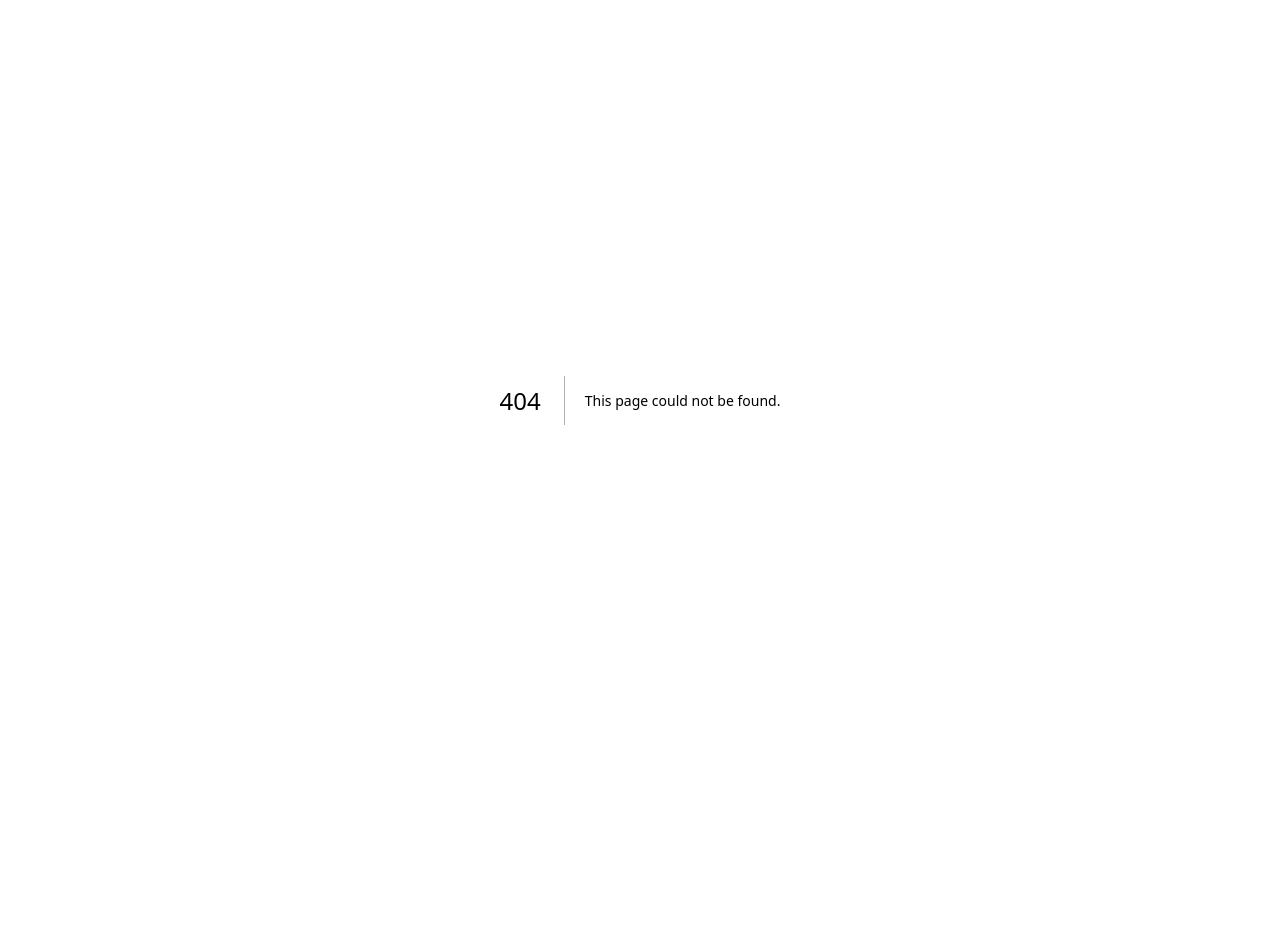
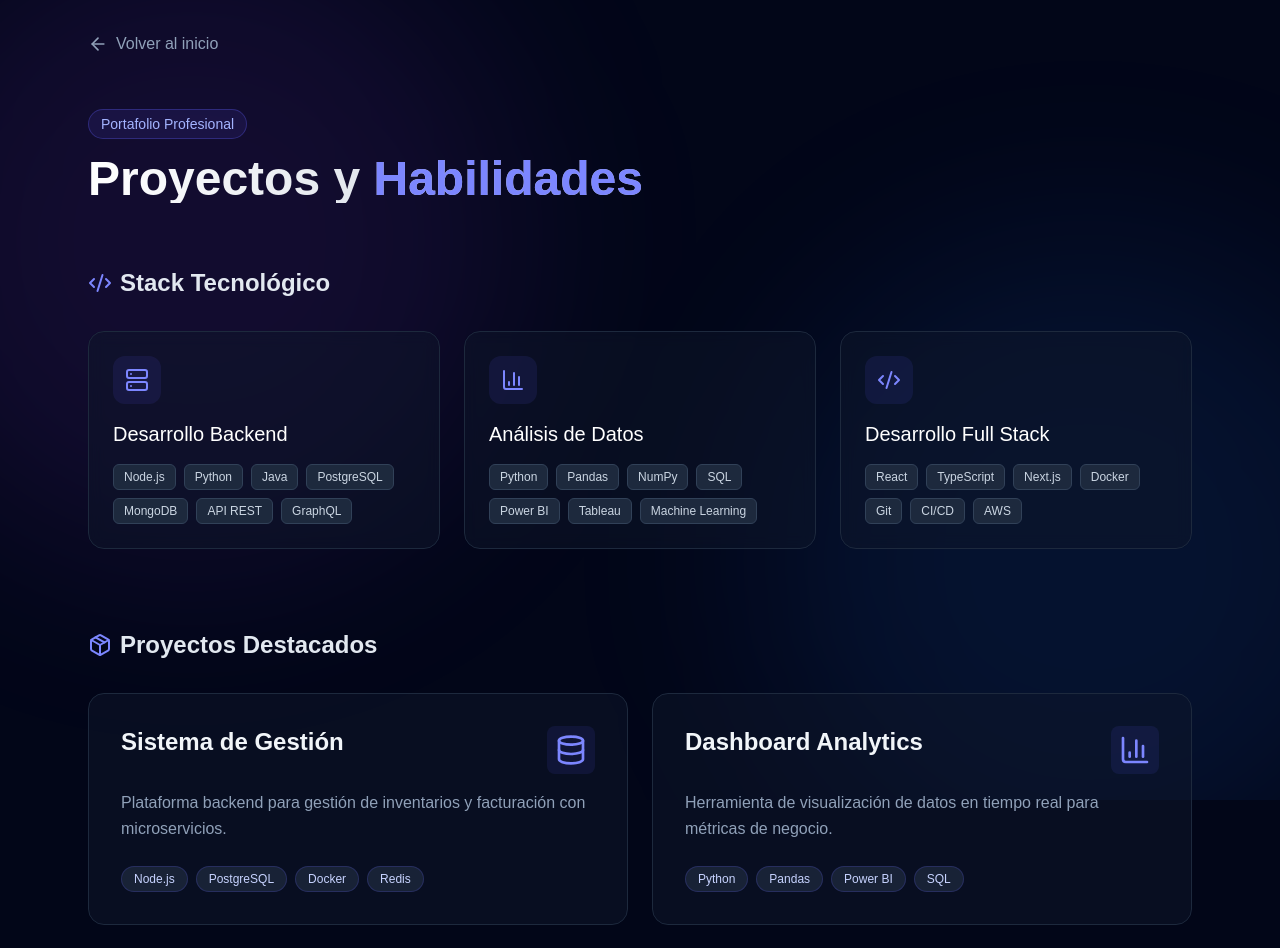
Before and after one commit to Miithras/PersonalPortfolio, a Next.js app: page /portafolio in a window 1280 px wide. Before the commit this address had no page. Shown: the top 948 px of the page. Before the commit the page ends 800 px from the top, so only its background shows below. Built offline with nearby package versions, Linux system fonts and the light colour scheme.

Commit message:
Create /portafolio and page.tsx

```diff
--- /dev/null
+++ b/app/portafolio/page.tsx
@@ -0,0 +1,209 @@
+"use client";
+
+import { motion, Variants } from "framer-motion";
+import Link from "next/link";
+import { ArrowLeft, Database, Server, BarChart3, Code2, Globe, Package } from 'lucide-react';
+
+export default function Portfolio() {
+
+  // --- CONFIGURACIÓN DE ANIMACIONES (Misma que en Home) ---
+  const containerVariants: Variants = {
+    hidden: { opacity: 0 },
+    visible: {
+      opacity: 1,
+      transition: { staggerChildren: 0.1, delayChildren: 0.2 },
+    },
+  };
+
+  const itemVariants: Variants = {
+    hidden: { y: 20, opacity: 0 },
+    visible: {
+      y: 0,
+      opacity: 1,
+      transition: { type: "spring", stiffness: 100 },
+    },
+  };
+
+  const bgVariants: Variants = {
+    hidden: { opacity: 0, scale: 0.8 },
+    visible: {
+      opacity: 1,
+      scale: 1,
+      transition: { duration: 1.5, ease: "easeOut" },
+    },
+  };
+
+  // --- DATOS ---
+  const skills = [
+    {
+      category: 'Desarrollo Backend',
+      icon: <Server className="w-6 h-6" />,
+      items: ['Node.js', 'Python', 'Java', 'PostgreSQL', 'MongoDB', 'API REST', 'GraphQL']
+    },
+    {
+      category: 'Análisis de Datos',
+      icon: <BarChart3 className="w-6 h-6" />,
+      items: ['Python', 'Pandas', 'NumPy', 'SQL', 'Power BI', 'Tableau', 'Machine Learning']
+    },
+    {
+      category: 'Desarrollo Full Stack',
+      icon: <Code2 className="w-6 h-6" />,
+      items: ['React', 'TypeScript', 'Next.js', 'Docker', 'Git', 'CI/CD', 'AWS']
+    }
+  ];
+
+  const projects = [
+    {
+      title: 'Sistema de Gestión',
+      description: 'Plataforma backend para gestión de inventarios y facturación con microservicios.',
+      tech: ['Node.js', 'PostgreSQL', 'Docker', 'Redis'],
+      icon: <Database className="w-8 h-8" />
+    },
+    {
+      title: 'Dashboard Analytics',
+      description: 'Herramienta de visualización de datos en tiempo real para métricas de negocio.',
+      tech: ['Python', 'Pandas', 'Power BI', 'SQL'],
+      icon: <BarChart3 className="w-8 h-8" />
+    },
+    {
+      title: 'Pipeline ETL Big Data',
+      description: 'Sistema automatizado de extracción y transformación de datos.',
+      tech: ['Python', 'Airflow', 'AWS S3', 'Snowflake'],
+      icon: <Package className="w-8 h-8" />
+    }
+  ];
+
+  return (
+    <main className="relative min-h-screen w-full bg-slate-950 text-white overflow-hidden">
+
+      {/* --- FONDO ANIMADO (Consistente con Home) --- */}
+      <div className="fixed inset-0 overflow-hidden pointer-events-none">
+        <motion.div
+          variants={bgVariants} initial="hidden" animate="visible"
+          className="absolute top-[-10%] left-[-10%] w-[40rem] h-[40rem] bg-purple-500/10 rounded-full blur-[100px]"
+        />
+        <motion.div
+          variants={bgVariants} initial="hidden" animate="visible"
+          className="absolute bottom-[-10%] right-[-10%] w-[40rem] h-[40rem] bg-blue-500/10 rounded-full blur-[100px]"
+        />
+      </div>
+
+      {/* --- CONTENIDO CON SCROLL --- */}
+      <div className="relative z-10 max-w-6xl mx-auto px-6 py-8">
+
+        {/* Header de Navegación */}
+        <motion.header
+          initial={{ opacity: 0, y: -20 }}
+          animate={{ opacity: 1, y: 0 }}
+          transition={{ duration: 0.5 }}
+          className="mb-12"
+        >
+          <Link href="/" className="inline-flex items-center gap-2 text-slate-400 hover:text-white transition-colors hover:-translate-x-1 duration-200">
+            <ArrowLeft className="w-5 h-5" />
+            <span>Volver al inicio</span>
+          </Link>
+        </motion.header>
+
+        <motion.div
+          variants={containerVariants}
+          initial="hidden"
+          animate="visible"
+        >
+          {/* Título de Sección */}
+          <motion.div variants={itemVariants} className="mb-16">
+            <span className="px-3 py-1 rounded-full border border-indigo-500/30 bg-indigo-500/10 text-indigo-300 text-sm mb-4 inline-block">
+              Portafolio Profesional
+            </span>
+            <h1 className="text-4xl md:text-5xl font-bold bg-clip-text text-transparent bg-gradient-to-r from-white to-slate-400">
+              Proyectos y <span className="text-indigo-400">Habilidades</span>
+            </h1>
+          </motion.div>
+
+          {/* Grid de Skills */}
+          <motion.section variants={itemVariants} className="mb-20">
+            <h2 className="text-2xl font-semibold mb-8 text-slate-200 flex items-center gap-2">
+              <Code2 className="text-indigo-400" /> Stack Tecnológico
+            </h2>
+            <div className="grid md:grid-cols-3 gap-6">
+              {skills.map((skill, index) => (
+                <motion.div
+                  key={index}
+                  whileHover={{ y: -5 }}
+                  className="bg-slate-900/50 border border-slate-800 rounded-2xl p-6 hover:border-indigo-500/30 hover:bg-slate-800/50 transition-all duration-300 backdrop-blur-sm"
+                >
+                  <div className="text-indigo-400 mb-4 bg-indigo-500/10 w-fit p-3 rounded-xl">{skill.icon}</div>
+                  <h3 className="text-xl font-medium mb-4 text-white">{skill.category}</h3>
+                  <div className="flex flex-wrap gap-2">
+                    {skill.items.map((item, idx) => (
+                      <span key={idx} className="px-2.5 py-1 bg-slate-800 border border-slate-700 rounded-md text-xs text-slate-300">
+                        {item}
+                      </span>
+                    ))}
+                  </div>
+                </motion.div>
+              ))}
+            </div>
+          </motion.section>
+
+          {/* Grid de Proyectos */}
+          <motion.section variants={itemVariants} className="mb-20">
+            <h2 className="text-2xl font-semibold mb-8 text-slate-200 flex items-center gap-2">
+              <Package className="text-indigo-400" /> Proyectos Destacados
+            </h2>
+            <div className="grid md:grid-cols-2 gap-6">
+              {projects.map((project, index) => (
+                <motion.div
+                  key={index}
+                  whileHover={{ scale: 1.01 }}
+                  className="group bg-slate-900/50 border border-slate-800 rounded-2xl p-8 hover:border-indigo-500/30 transition-all duration-300 relative overflow-hidden"
+                >
+                  {/* Gradiente sutil al hacer hover */}
+                  <div className="absolute inset-0 bg-gradient-to-r from-indigo-500/0 via-indigo-500/5 to-indigo-500/0 opacity-0 group-hover:opacity-100 transition-opacity duration-500 pointer-events-none" />
+
+                  <div className="flex items-start justify-between mb-4">
+                    <div className="text-slate-100 font-semibold text-2xl group-hover:text-indigo-300 transition-colors">
+                      {project.title}
+                    </div>
+                    <div className="text-indigo-400 bg-indigo-500/10 p-2 rounded-lg">{project.icon}</div>
+                  </div>
+
+                  <p className="text-slate-400 mb-6 leading-relaxed">
+                    {project.description}
+                  </p>
+
+                  <div className="flex flex-wrap gap-2 mt-auto">
+                    {project.tech.map((tech, idx) => (
+                      <span key={idx} className="px-3 py-1 bg-slate-800/80 rounded-full text-xs font-medium text-indigo-200 border border-indigo-500/20">
+                        {tech}
+                      </span>
+                    ))}
+                  </div>
+                </motion.div>
+              ))}
+            </div>
+          </motion.section>
+
+          {/* Call to Action Final */}
+          <motion.section
+            variants={itemVariants}
+            className="text-center bg-gradient-to-br from-slate-900 to-slate-900/50 border border-slate-800 rounded-3xl p-12 relative overflow-hidden"
+          >
+            <div className="absolute top-0 left-0 w-full h-1 bg-gradient-to-r from-transparent via-indigo-500 to-transparent opacity-50" />
+            <h2 className="text-3xl font-bold mb-4 text-white">¿Listo para colaborar?</h2>
+            <p className="text-slate-400 mb-8 max-w-xl mx-auto">
+              Si te interesa mi perfil técnico o tienes una idea de proyecto, hablemos.
+            </p>
+            <button className="px-8 py-3 bg-white text-slate-950 rounded-full font-bold hover:bg-slate-200 transition-colors">
+              Iniciar Conversación
+            </button>
+          </motion.section>
+
+          <footer className="mt-20 py-8 text-center text-slate-600 text-sm border-t border-slate-900">
+             © 2026 Portafolio de Ingeniería
+          </footer>
+
+        </motion.div>
+      </div>
+    </main>
+  );
+}
```
